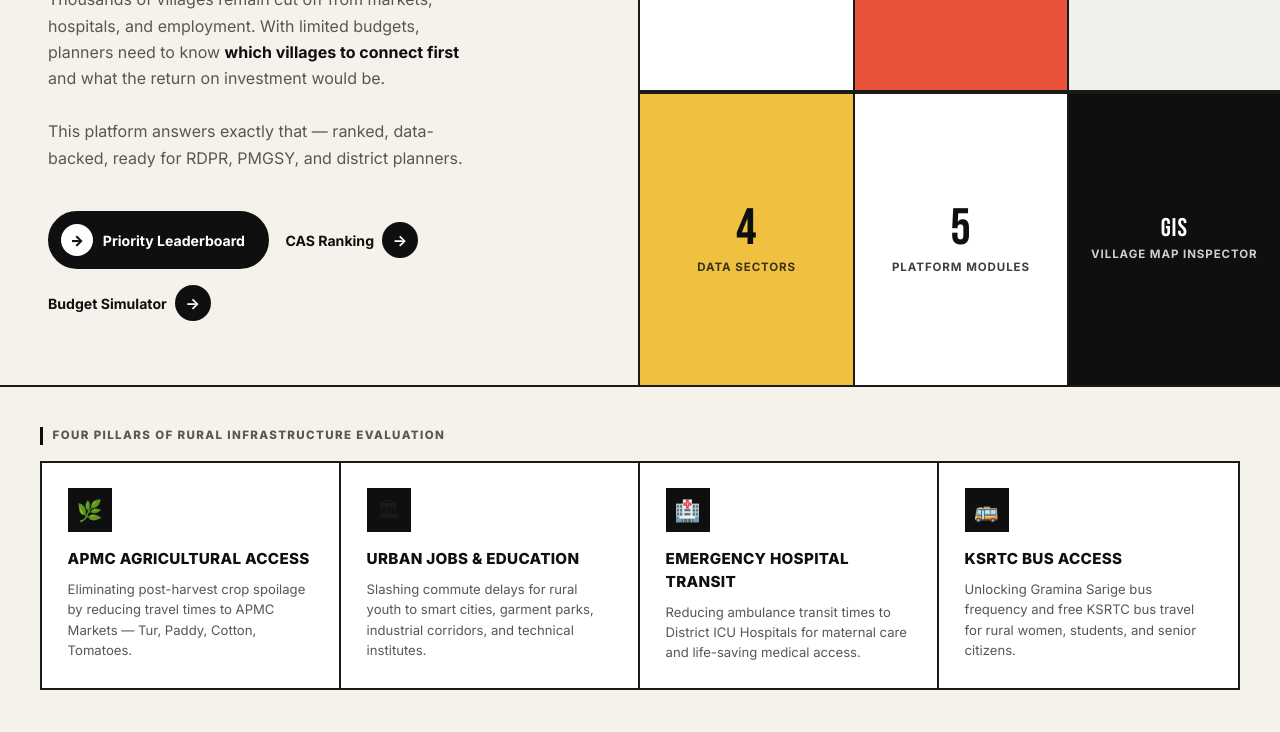
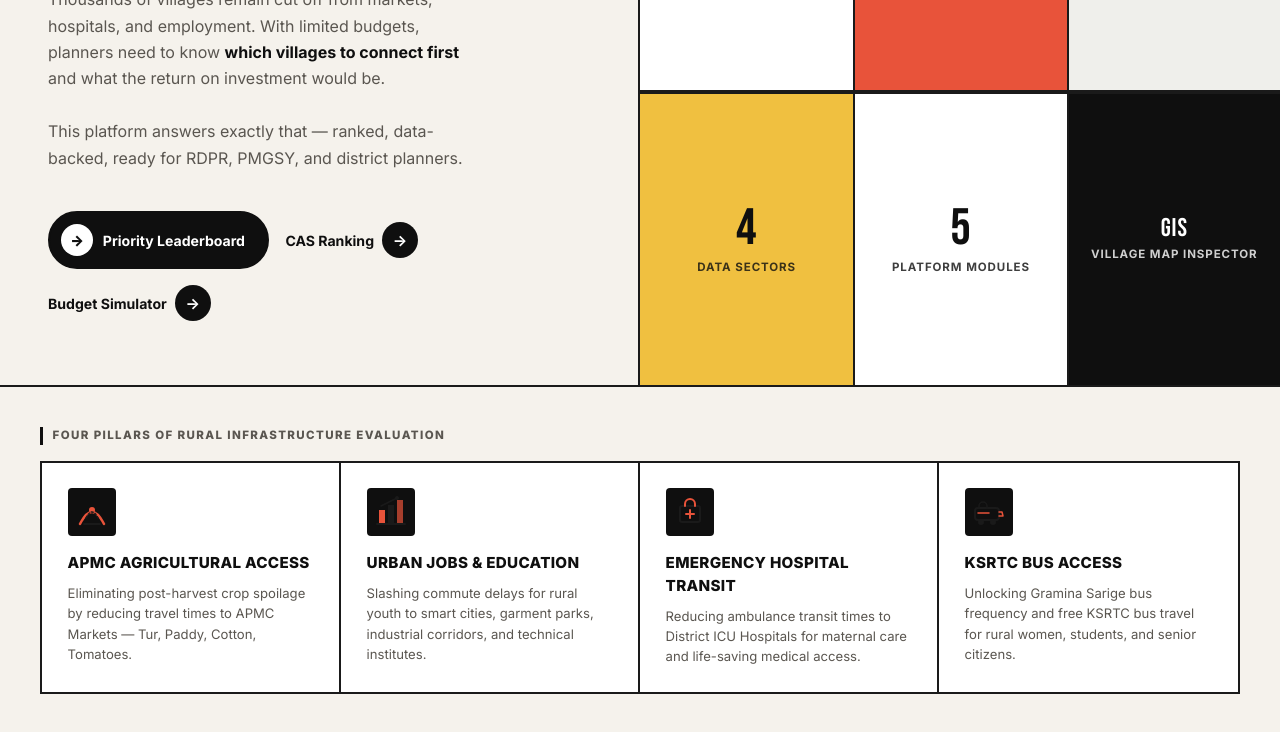
Before and after one commit to vinaysharshit23-ctrl/rural-road-connectivity, a website built with Vite: page index.html in a window 1280 px wide. Shown: the part 620-1352 px from the top of the page. Built offline with nearby package versions, Linux system fonts and the light colour scheme.

Commit message:
fix: replace broken emoji pillar icons with inline SVGs

```diff
--- a/index.html
+++ b/index.html
@@ -75,10 +75,10 @@
       </div>
       <div class="section-label">Four Pillars of Rural Infrastructure Evaluation</div>
       <div class="pillars-grid">
-        <div class="pillar-card"><div class="pillar-icon">&#127807;</div><h3>APMC Agricultural Access</h3><p>Eliminating post-harvest crop spoilage by reducing travel times to APMC Markets &mdash; Tur, Paddy, Cotton, Tomatoes.</p></div>
-        <div class="pillar-card"><div class="pillar-icon">&#127963;</div><h3>Urban Jobs &amp; Education</h3><p>Slashing commute delays for rural youth to smart cities, garment parks, industrial corridors, and technical institutes.</p></div>
-        <div class="pillar-card"><div class="pillar-icon">&#127973;</div><h3>Emergency Hospital Transit</h3><p>Reducing ambulance transit times to District ICU Hospitals for maternal care and life-saving medical access.</p></div>
-        <div class="pillar-card"><div class="pillar-icon">&#128652;</div><h3>KSRTC Bus Access</h3><p>Unlocking Gramina Sarige bus frequency and free KSRTC bus travel for rural women, students, and senior citizens.</p></div>
+        <div class="pillar-card"><div class="pillar-icon"><svg width="32" height="32" viewBox="0 0 32 32" fill="none" xmlns="http://www.w3.org/2000/svg"><path d="M4 28 Q16 4 28 28" stroke="#E8533A" stroke-width="2.5" fill="none" stroke-linecap="round"/><circle cx="16" cy="14" r="3" fill="#E8533A"/><path d="M8 28h16" stroke="#1A1A1A" stroke-width="2" stroke-linecap="round"/><path d="M10 22 Q16 10 22 22" stroke="#1A1A1A" stroke-width="1.5" fill="none" stroke-linecap="round" stroke-dasharray="2 2"/></svg></div><h3>APMC Agricultural Access</h3><p>Eliminating post-harvest crop spoilage by reducing travel times to APMC Markets &mdash; Tur, Paddy, Cotton, Tomatoes.</p></div>
+        <div class="pillar-card"><div class="pillar-icon"><svg width="32" height="32" viewBox="0 0 32 32" fill="none" xmlns="http://www.w3.org/2000/svg"><rect x="4" y="14" width="6" height="14" fill="#E8533A"/><rect x="13" y="9" width="6" height="19" fill="#1A1A1A"/><rect x="22" y="4" width="6" height="24" fill="#E8533A" opacity="0.7"/><path d="M2 28h28" stroke="#1A1A1A" stroke-width="2" stroke-linecap="round"/><path d="M6 10 L14 6 L22 2" stroke="#1A1A1A" stroke-width="1.5" stroke-linecap="round" stroke-linejoin="round"/><circle cx="22" cy="2" r="2" fill="#1A1A1A"/></svg></div><h3>Urban Jobs &amp; Education</h3><p>Slashing commute delays for rural youth to smart cities, garment parks, industrial corridors, and technical institutes.</p></div>
+        <div class="pillar-card"><div class="pillar-icon"><svg width="32" height="32" viewBox="0 0 32 32" fill="none" xmlns="http://www.w3.org/2000/svg"><rect x="6" y="10" width="20" height="16" rx="2" stroke="#1A1A1A" stroke-width="2" fill="none"/><path d="M11 10V8a5 5 0 0110 0v2" stroke="#E8533A" stroke-width="2" stroke-linecap="round"/><line x1="16" y1="14" x2="16" y2="22" stroke="#E8533A" stroke-width="2" stroke-linecap="round"/><line x1="12" y1="18" x2="20" y2="18" stroke="#E8533A" stroke-width="2" stroke-linecap="round"/></svg></div><h3>Emergency Hospital Transit</h3><p>Reducing ambulance transit times to District ICU Hospitals for maternal care and life-saving medical access.</p></div>
+        <div class="pillar-card"><div class="pillar-icon"><svg width="32" height="32" viewBox="0 0 32 32" fill="none" xmlns="http://www.w3.org/2000/svg"><rect x="2" y="12" width="24" height="12" rx="3" stroke="#1A1A1A" stroke-width="2" fill="none"/><path d="M6 12V10a4 4 0 018 0v2" stroke="#1A1A1A" stroke-width="1.5" stroke-linecap="round"/><circle cx="8" cy="26" r="3" fill="#1A1A1A"/><circle cx="20" cy="26" r="3" fill="#1A1A1A"/><path d="M26 16h3l1 4h-4" stroke="#E8533A" stroke-width="1.5" stroke-linecap="round" stroke-linejoin="round"/><line x1="5" y1="17" x2="16" y2="17" stroke="#E8533A" stroke-width="1.5" stroke-linecap="round"/></svg></div><h3>KSRTC Bus Access</h3><p>Unlocking Gramina Sarige bus frequency and free KSRTC bus travel for rural women, students, and senior citizens.</p></div>
       </div>
     </section>
     <!-- Tab 1: Village Ranking Leaderboard -->
--- a/src/css/style.css
+++ b/src/css/style.css
@@ -397,12 +397,13 @@ body {
 .pillar-card:last-child { border-right: none; }
 .pillar-card:hover { background: var(--bg-card2); }
 .pillar-icon {
-  width: 44px; height: 44px;
+  width: 48px; height: 48px;
   background: var(--ink);
-  border-radius: 0;
+  border-radius: 4px;
   display: flex; align-items: center; justify-content: center;
   font-size: 1.3rem;
   margin-bottom: 1rem;
+  padding: 8px;
 }
 .pillar-card h3 {
   font-family: var(--font-main);
```
